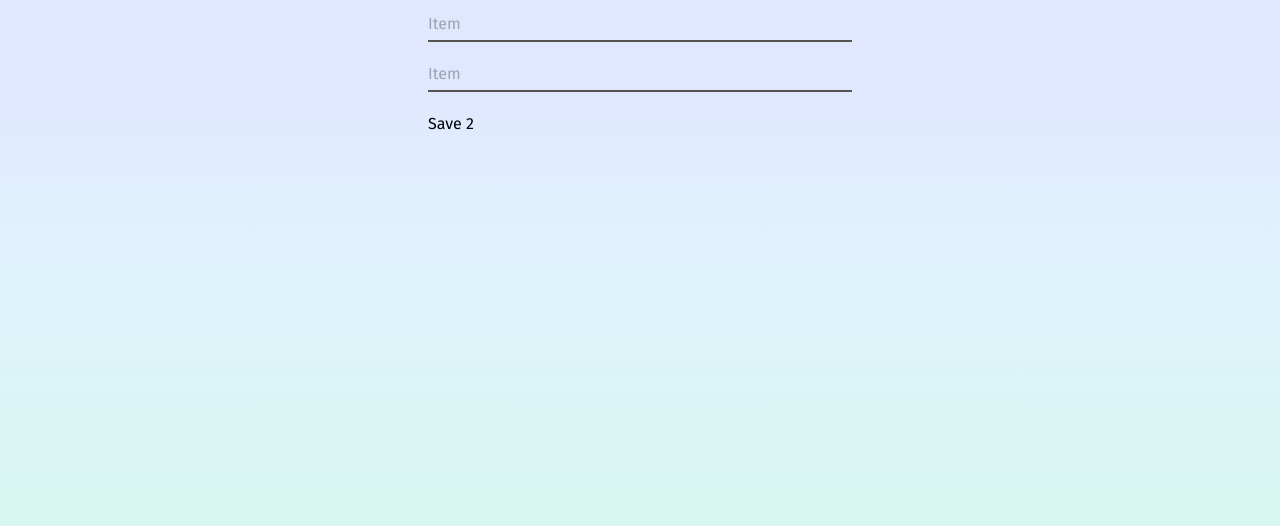
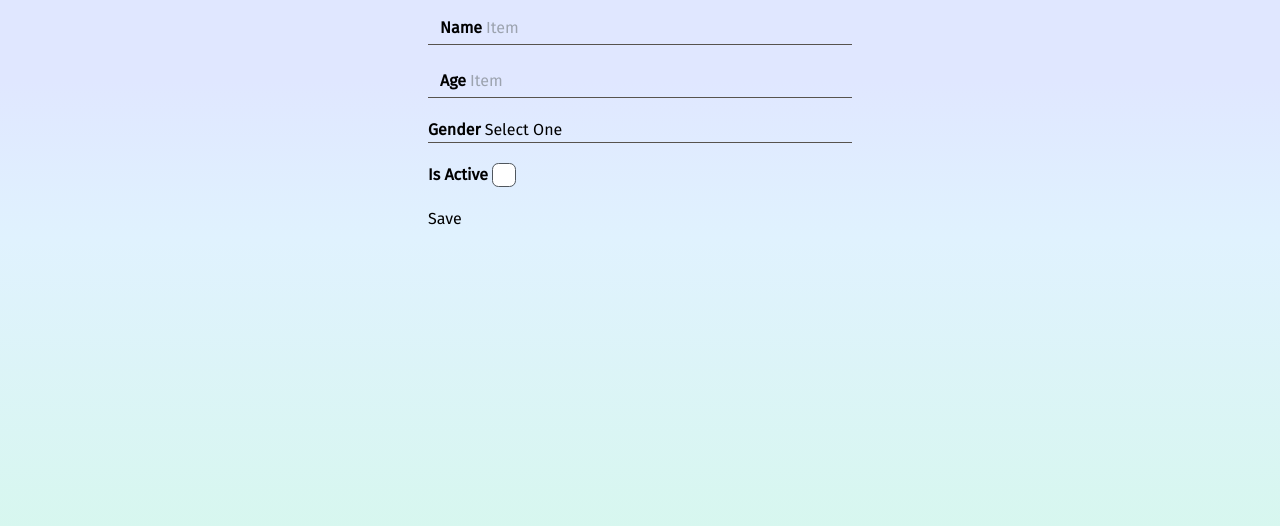
Before and after one commit to kewo22/my-resources, a Next.js app: page /test in a window 1280 px wide. Shown: the top 526 px of the page. Built offline with nearby package versions, Linux system fonts and the light colour scheme.

Commit message:
test dep

```diff
--- a/app/globals.css
+++ b/app/globals.css
@@ -116,8 +116,180 @@ button {
   /* all: unset; */
 }
 
-.text-ellipsis{
+.text-ellipsis {
   white-space: nowrap;
   text-overflow: ellipsis;
   overflow: hidden;
 }
+
+
+
+
+
+
+
+
+
+
+
+
+
+/* CHECKBOX AND RADIO */
+
+input[type='checkbox'],
+input[type='radio'] {
+  appearance: none;
+  -webkit-appearance: none;
+  -moz-appearance: none;
+  height: 1.5rem;
+  display: inline-block;
+  vertical-align: top;
+  position: relative;
+  margin: 0;
+  cursor: pointer;
+  border: 1px solid #4F565D;
+  background: #fff;
+  transition: background 0.3s, border-color 0.3s, outline 0.2s;
+}
+
+input[type='checkbox']:after,
+input[type='radio']:after {
+  content: '';
+  display: block;
+  left: 0;
+  top: 0;
+  position: absolute;
+  transition: transform 0.3s ease, opacity 0.2s;
+}
+
+input[type='checkbox']:checked,
+input[type='radio']:checked {
+  background-color: #275EFE;
+  border-color: #275EFE;
+  transition: transform 0.6s cubic-bezier(0.2, 0.85, 0.32, 1.2), opacity 0.3s;
+}
+
+input[type='checkbox']:disabled,
+input[type='radio']:disabled {
+  background-color: #F6F8FF;
+  border-color: #8F8F8F;
+  cursor: not-allowed;
+}
+
+input[type='checkbox']:disabled:checked,
+input[type='radio']:disabled:checked {
+  background-color: #8F8F8F;
+}
+
+input[type='checkbox']:disabled+label,
+input[type='radio']:disabled+label {
+  cursor: not-allowed;
+}
+
+input[type='checkbox']:hover:not(:checked):not(:disabled),
+input[type='radio']:hover:not(:checked):not(:disabled) {
+  border-color: #275EFE;
+}
+
+input[type='checkbox']:focus-visible,
+input[type='radio']:focus-visible {
+  outline: 2px solid #275EFE;
+  outline-offset: 4px;
+}
+
+input[type='checkbox']:not(.switch),
+input[type='radio']:not(.switch) {
+  width: 1.5rem;
+}
+
+input[type='checkbox']+label,
+input[type='radio']+label {
+  display: inline-block;
+  cursor: pointer;
+  font-size: 1.4rem;
+  margin-left: 0.2em;
+  vertical-align: top;
+}
+
+input[type='checkbox']:not(.switch) {
+  border-radius: 0.4rem;
+}
+
+input[type='checkbox']:not(.switch):after {
+  border: 2px solid #fff;
+  height: 45%;
+  width: 25%;
+  border-top: 0;
+  border-left: 0;
+  left: 38%;
+  top: 20%;
+  transform: rotate(20deg);
+}
+
+input[type='checkbox']:not(.switch):disabled:not(:checked):after {
+  border-color: #F6F8FF;
+}
+
+input[type='checkbox']:not(.switch):checked:after {
+  transform: rotate(43deg);
+}
+
+input[type='checkbox'].switch {
+  width: 2.6rem;
+  border-radius: 1.1rem;
+}
+
+input[type='checkbox'].switch:after {
+  left: 5%;
+  top: 10%;
+  border-radius: 50%;
+  width: 45%;
+  height: 80%;
+  background: #4F565D;
+  transform: translateX(0);
+}
+
+input[type='checkbox'].switch:checked:after {
+  background: #F6F8FF;
+  transform: translateX(100%);
+}
+
+input[type='checkbox'].switch:disabled:not(:checked):after {
+  background-color: #8F8F8F;
+}
+
+input[type='radio'] {
+  border-radius: 50%;
+}
+
+input[type='radio']:after {
+  width: 100%;
+  height: 100%;
+  border-radius: 50%;
+  background: #fff;
+  transform: scale(0.7);
+}
+
+input[type='radio']:disabled:after {
+  background: #F6F8FF;
+}
+
+input[type='radio']:checked:after {
+  transform: scale(0.5);
+}
+
+/* CHECKBOX AND RADIO */
+
+
+/* ::placeholder {
+  color: #9ca9c9;
+  opacity: 1;
+}
+
+:-ms-input-placeholder {
+  color: #9ca9c9;
+}
+
+::-ms-input-placeholder {
+  color: #9ca9c9;
+} */
--- a/app/test/page.tsx
+++ b/app/test/page.tsx
@@ -1,24 +1,47 @@
 "use client";
 
-import React from "react";
+import React, { useEffect, useMemo, useRef } from "react";
 import {
   useForm,
-  SubmitHandler,
   UseControllerProps,
   useController,
   FieldValues,
+  SubmitHandler,
 } from "react-hook-form";
-import { number, object, string } from "yup";
+import { boolean, number, object, string } from "yup";
 import { yupResolver } from "@hookform/resolvers/yup";
 
 interface Inputs {
   firstName: string;
   age?: number | null;
+  gender: string;
+  isActive?: number;
 }
 
 interface TextInputProps<T extends FieldValues> {
   type?: "text" | "num";
   placeHolder?: string;
+  label?: string;
+  useControllerProps: UseControllerProps<T>;
+  isDisabled?: boolean;
+}
+
+interface SelectInputs<T extends FieldValues> {
+  placeHolder?: string;
+  label?: string;
+  useControllerProps: UseControllerProps<T>;
+  selectionItems: Record<string, any>[];
+}
+
+interface CheckBoxInputs<T extends FieldValues> {
+  label?: string;
+  useControllerProps: UseControllerProps<T>;
+}
+
+interface TextInputProps<T extends FieldValues> {
+  type?: "text" | "num";
+  placeHolder?: string;
+  label?: string;
   useControllerProps: UseControllerProps<T>;
 }
 
@@ -32,11 +55,53 @@ const schema = object().shape({
     .transform((value, originalValue) =>
       String(originalValue).trim() === "" ? null : value
     ),
+  gender: string()
+    .required("Required")
+    .oneOf(["", "volvo", "saab", "mercedes", "audi"], "Invalid Selection")
+    .label("Selected Country"),
+  isActive: number()
+    .oneOf([0, 1])
+    .transform((value, originalValue) => {
+      return Boolean(originalValue) ? 1 : 0;
+    }),
 });
 
 function TextInput(props: TextInputProps<Inputs>) {
-  const { useControllerProps, placeHolder = "", type = "text" } = props;
+  const {
+    useControllerProps,
+    placeHolder = "",
+    type = "text",
+    label = "",
+    isDisabled = false,
+  } = props;
   const { field, fieldState } = useController(useControllerProps);
+
+  const className = useMemo(() => {
+    return {
+      wrapper: {
+        default:
+          "w-full border-b border-b-stone-600 flex flex-row items-center focus-within:border-blue-600 transition-all py-1 px-3",
+        error: "",
+        disabled: "",
+      },
+      label: {
+        default: "mr-1 font-semibold ",
+        error: "",
+      },
+      input: "outline-none bg-transparent flex-grow",
+      errorText: "text-red-600 text-xs font-semibold",
+    };
+  }, []);
+
+  const ref = useRef(className);
+
+  useEffect(() => {
+    if (isDisabled) {
+      const classNameCopy = JSON.parse(JSON.stringify(ref.current));
+      classNameCopy.wrapper.disabled = "!bg-gray-100";
+      ref.current = { ...classNameCopy };
+    }
+  }, [isDisabled]);
 
   let inputMode: any =
     "none" ||
@@ -49,24 +114,12 @@ function TextInput(props: TextInputProps<Inputs>) {
     "search" ||
     undefined;
 
-  let className = {
-    wrapper: {
-      default:
-        "w-full border-b-2 border-b-stone-600 flex flex-row gap-1 pb-1 items-center focus-within:border-blue-600 transition-all",
-      error: "",
-    },
-    input: "outline-none bg-transparent flex-grow",
-    errorText: "text-red-600 text-xs font-semibold",
-  };
-
   if (fieldState && fieldState.error && fieldState.error.message) {
-    const classNameCopy = JSON.parse(JSON.stringify(className));
-    classNameCopy.wrapper.error = "!border-b-red-600";
-    className = { ...classNameCopy };
+    ref.current.wrapper.error = "!border-b-red-600";
+    ref.current.label.error = "text-red-600";
   } else {
-    const classNameCopy = JSON.parse(JSON.stringify(className));
-    classNameCopy.wrapper.error = "";
-    className = { ...classNameCopy };
+    ref.current.wrapper.error = "";
+    ref.current.label.error = "";
   }
 
   if (type === "num") {
@@ -76,16 +129,28 @@ function TextInput(props: TextInputProps<Inputs>) {
   }
 
   return (
-    <div className={`${className.wrapper.default} ${className.wrapper.error}`}>
+    <div
+      className={`${ref.current.wrapper.default} ${ref.current.wrapper.error} ${ref.current.wrapper.disabled}`}
+    >
+      {label && (
+        <label
+          htmlFor={field.name}
+          className={`${ref.current.label.default} ${ref.current.label.error}`}
+        >
+          {label}
+        </label>
+      )}
       <input
         {...field}
+        id={field.name}
         value={field.value ? field.value : ""}
-        className={className.input}
+        className={ref.current.input}
         type={type}
         inputMode={inputMode || "text"}
         placeholder={placeHolder}
+        disabled={isDisabled}
       />
-      <p className={className.errorText}>{fieldState.error?.message}</p>
+      <p className={ref.current.errorText}>{fieldState.error?.message}</p>
       {/* <button className={`${className.btn.btn} ${className.btn.save}`}>
         Save
       </button>
@@ -100,6 +165,104 @@ function TextInput(props: TextInputProps<Inputs>) {
   );
 }
 
+function SelectInput(props: SelectInputs<Inputs>) {
+  const {
+    useControllerProps,
+    placeHolder = "",
+    label = "",
+    selectionItems,
+  } = props;
+  const { field, fieldState } = useController(useControllerProps);
+
+  let className = {
+    wrapper: {
+      default:
+        "w-full border-b border-b-stone-600 flex flex-row items-center focus-within:border-blue-600 transition-all",
+      error: "",
+    },
+    label: {
+      default: "mr-1 font-semibold",
+      error: "",
+    },
+    input: "outline-none bg-transparent flex-grow appearance-none select-input",
+    errorText: "text-red-600 text-xs font-semibold",
+  };
+
+  if (fieldState && fieldState.error && fieldState.error.message) {
+    const classNameCopy = JSON.parse(JSON.stringify(className));
+    classNameCopy.wrapper.error = "!border-b-red-600";
+    classNameCopy.label.error = "text-red-600";
+    className = { ...classNameCopy };
+  } else {
+    const classNameCopy = JSON.parse(JSON.stringify(className));
+    classNameCopy.wrapper.error = "";
+    classNameCopy.label.error = "";
+    className = { ...classNameCopy };
+  }
+
+  return (
+    <div className={`${className.wrapper.default} ${className.wrapper.error}`}>
+      <label
+        htmlFor={field.name}
+        className={`${className.label.default} ${className.label.error}`}
+      >
+        {label}
+      </label>
+      <select
+        {...field}
+        name="cars"
+        id="cars"
+        value={field.value ? field.value : ""}
+        className={className.input}
+      >
+        <option value="">{placeHolder}</option>
+        {selectionItems.map((item, i) => {
+          return (
+            <option key={i} value={item.value}>
+              {item.text}
+            </option>
+          );
+        })}
+      </select>
+      <p className={className.errorText}>{fieldState.error?.message}</p>
+    </div>
+  );
+}
+
+function CheckBox(props: CheckBoxInputs<Inputs>) {
+  const { useControllerProps, label = "" } = props;
+  const { field, fieldState } = useController(useControllerProps);
+
+  let className = {
+    wrapper: {
+      default: "w-full flex flex-row items-center",
+      error: "",
+    },
+    label: {
+      default: "mr-1 font-semibold",
+      error: "",
+    },
+    input: "outline-none bg-transparent flex-grow appearance-none select-input",
+    errorText: "text-red-600 text-xs font-semibold",
+  };
+
+  return (
+    <div className={`${className.wrapper.default} ${className.wrapper.error}`}>
+      <label
+        htmlFor={field.name}
+        className={`${className.label.default} ${className.label.error}`}
+      >
+        {label}
+      </label>
+      <input
+        {...field}
+        value={field.value ? field.value : ""}
+        type="checkbox"
+      />
+    </div>
+  );
+}
+
 export default function Page() {
   const {
     handleSubmit,
@@ -110,36 +273,81 @@ export default function Page() {
     defaultValues: {
       firstName: "",
       age: null,
+      gender: "",
+      isActive: 0,
     },
     mode: "all",
     resolver: yupResolver<Inputs>(schema),
     reValidateMode: "onBlur",
   });
 
-  const onSubmit = (data: Inputs) => console.log(data);
+  const onSubmit: SubmitHandler<Inputs> = (data) => console.log(data);
   console.log("🚀 ~ file: page.tsx:74 ~ Page ~ errors:", errors);
 
   //   console.log(watch("firstName"));
   //   const watchAllFields = watch();
   //   console.log(watchAllFields);
 
+  const selectionItems = [
+    {
+      id: 0,
+      value: "volvo",
+      text: "Volvo",
+    },
+    {
+      id: 1,
+      value: "saab",
+      text: "Saab",
+    },
+    {
+      id: 2,
+      value: "mercedes",
+      text: "Mercedes",
+    },
+    {
+      id: 3,
+      value: "audi",
+      text: "Audi",
+    },
+  ];
+
   return (
     <>
+      {/* <input id="s1" type="checkbox" className="switch" />
+      <input id="s1" type="checkbox" />
+      <input id="s1" type="radio" /> */}
+
       <form
         onSubmit={handleSubmit(onSubmit)}
         className="flex flex-col items-start gap-5"
       >
         <TextInput
+          label="Name"
           type="text"
           placeHolder="Item"
           useControllerProps={{ control, name: "firstName" }}
+          isDisabled={true}
         />
         <TextInput
+          label="Age"
           type="num"
           placeHolder="Item"
           useControllerProps={{ control, name: "age" }}
+          isDisabled={true}
         />
-        <button type="submit">Save 2</button>
+
+        <SelectInput
+          label="Gender"
+          selectionItems={selectionItems}
+          placeHolder="Select One"
+          useControllerProps={{ control, name: "gender" }}
+        />
+
+        <CheckBox
+          label="Is Active"
+          useControllerProps={{ control, name: "isActive" }}
+        />
+        <button type="submit">Save</button>
       </form>
     </>
   );
```
